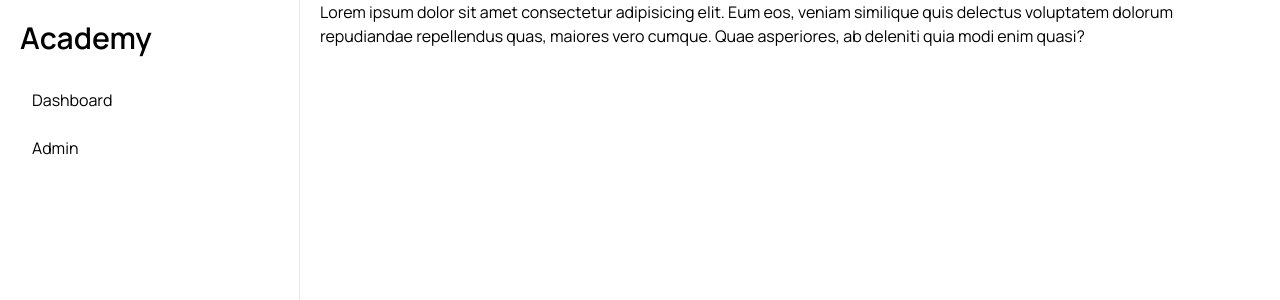
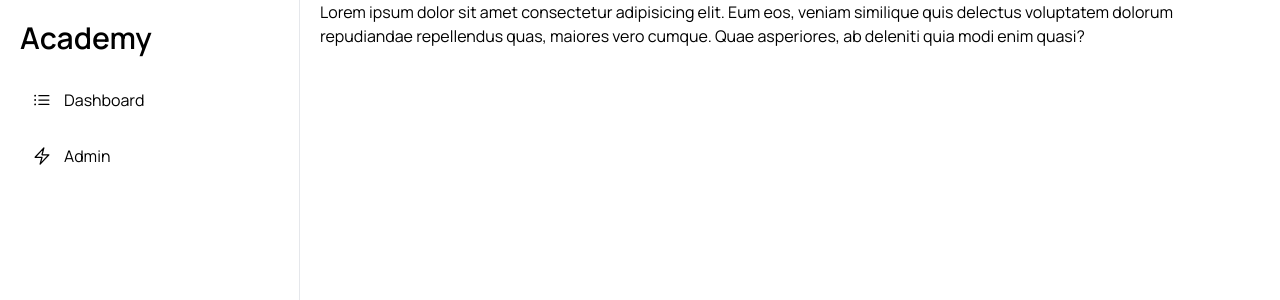
Before and after one commit to trantungdev3105/next14-academy-app, a Next.js app: page / in a window 1280 px wide. Shown: the top 300 px of the page. Built offline with nearby package versions, Linux system fonts and the light colour scheme.

Commit message:
feat: dựng menu

```diff
--- /dev/null
+++ b/components/icons/IconBoth.tsx
@@ -0,0 +1,22 @@
+import React, { ComponentProps } from 'react'
+
+const IconBoth = (props: ComponentProps<'svg'>) => {
+  return (
+    <svg
+      xmlns="http://www.w3.org/2000/svg"
+      fill="none"
+      viewBox="0 0 24 24"
+      strokeWidth={1.5}
+      stroke="currentColor"
+      {...props}
+    >
+      <path
+        strokeLinecap="round"
+        strokeLinejoin="round"
+        d="M3.75 13.5l10.5-11.25L12 10.5h8.25L9.75 21.75 12 13.5H3.75z"
+      />
+    </svg>
+  )
+}
+
+export default IconBoth
--- /dev/null
+++ b/components/icons/IconDashboard.tsx
@@ -0,0 +1,22 @@
+import React, { ComponentProps } from 'react'
+
+const IconDashboard = (props: ComponentProps<'svg'>) => {
+  return (
+    <svg
+      xmlns="http://www.w3.org/2000/svg"
+      fill="none"
+      viewBox="0 0 24 24"
+      strokeWidth={1.5}
+      stroke="currentColor"
+      {...props}
+    >
+      <path
+        strokeLinecap="round"
+        strokeLinejoin="round"
+        d="M8.25 6.75h12M8.25 12h12m-12 5.25h12M3.75 6.75h.007v.008H3.75V6.75zm.375 0a.375.375 0 11-.75 0 .375.375 0 01.75 0zM3.75 12h.007v.008H3.75V12zm.375 0a.375.375 0 11-.75 0 .375.375 0 01.75 0zm-.375 5.25h.007v.008H3.75v-.008zm.375 0a.375.375 0 11-.75 0 .375.375 0 01.75 0z"
+      />
+    </svg>
+  )
+}
+
+export default IconDashboard
--- a/components/layout/sidebar.tsx
+++ b/components/layout/sidebar.tsx
@@ -1,3 +1,4 @@
+import { menuItems } from '@/constants'
 import React from 'react'
 
 const SideBar = () => {
@@ -6,9 +7,15 @@ const SideBar = () => {
       <a href="/" className="mb-5 inline-block text-3xl font-semibold">
         Academy
       </a>
-      <ul className="">
-        <MenuItem url="/" title="Dashboard" />
-        <MenuItem url="/admin" title="Admin" />
+      <ul className="flex flex-col gap-2">
+        {menuItems.map((item, index) => (
+          <MenuItem
+            key={index}
+            url={item.url}
+            title={item.title}
+            icon={item.icon}
+          />
+        ))}
       </ul>
     </aside>
   )
@@ -17,13 +24,20 @@ const SideBar = () => {
 const MenuItem = ({
   url = '/',
   title = '',
+  icon,
 }: {
   url: string
   title: string
+  icon?: React.ReactNode
 }) => {
   return (
-    <li className="flex items-center rounded-md p-3">
-      <a href={url}>{title}</a>
+    <li>
+      <a
+        href={url}
+        className="hover:text-primary hover:bg-primary flex items-center gap-3 rounded-md p-3 transition-all hover:bg-opacity-10"
+      >
+        {icon} {title}
+      </a>
     </li>
   )
 }
--- /dev/null
+++ b/constants/index.tsx
@@ -0,0 +1,20 @@
+import IconBoth from '@/components/icons/IconBoth'
+import IconDashboard from '@/components/icons/IconDashboard'
+import React from 'react'
+
+export const menuItems: {
+  url: string
+  title: string
+  icon?: React.ReactNode
+}[] = [
+  {
+    url: '/',
+    title: 'Dashboard',
+    icon: <IconDashboard className="size-5" />,
+  },
+  {
+    url: '/admin',
+    title: 'Admin',
+    icon: <IconBoth className="size-5" />,
+  },
+]
--- a/tailwind.config.ts
+++ b/tailwind.config.ts
@@ -4,6 +4,7 @@ const config: Config = {
   content: [
     './pages/**/*.{js,ts,jsx,tsx,mdx}',
     './components/**/*.{js,ts,jsx,tsx,mdx}',
+    './constants/**/*.{js,ts,jsx,tsx,mdx}',
     './app/**/*.{js,ts,jsx,tsx,mdx}',
   ],
   theme: {
@@ -12,6 +13,9 @@ const config: Config = {
         'gradient-radial': 'radial-gradient(var(--tw-gradient-stops))',
         'gradient-conic':
           'conic-gradient(from 180deg at 50% 50%, var(--tw-gradient-stops))',
+      },
+      colors: {
+        primary: '#00809D',
       },
       fontFamily: {
         primary: ['var(--font-manrope)'],
```
